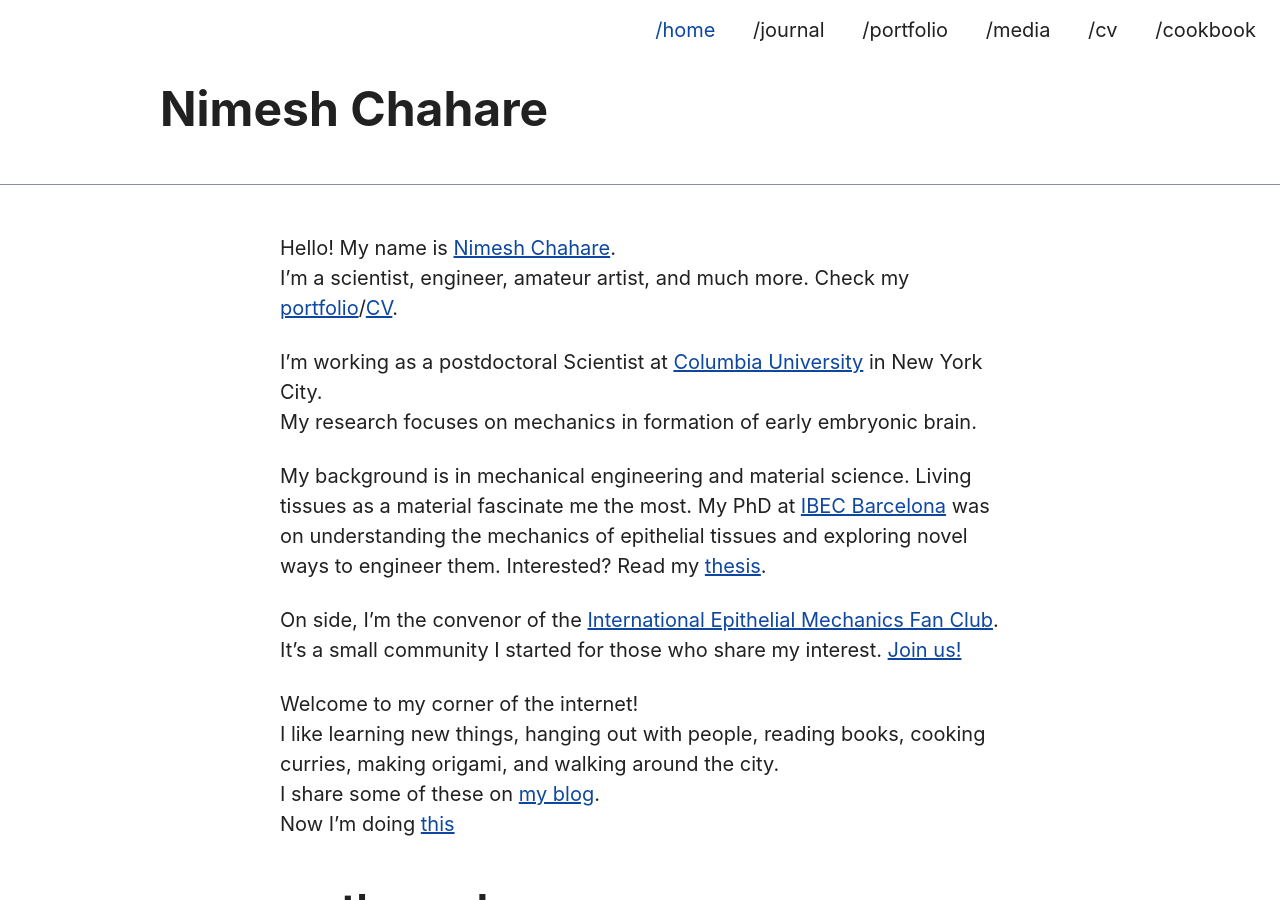
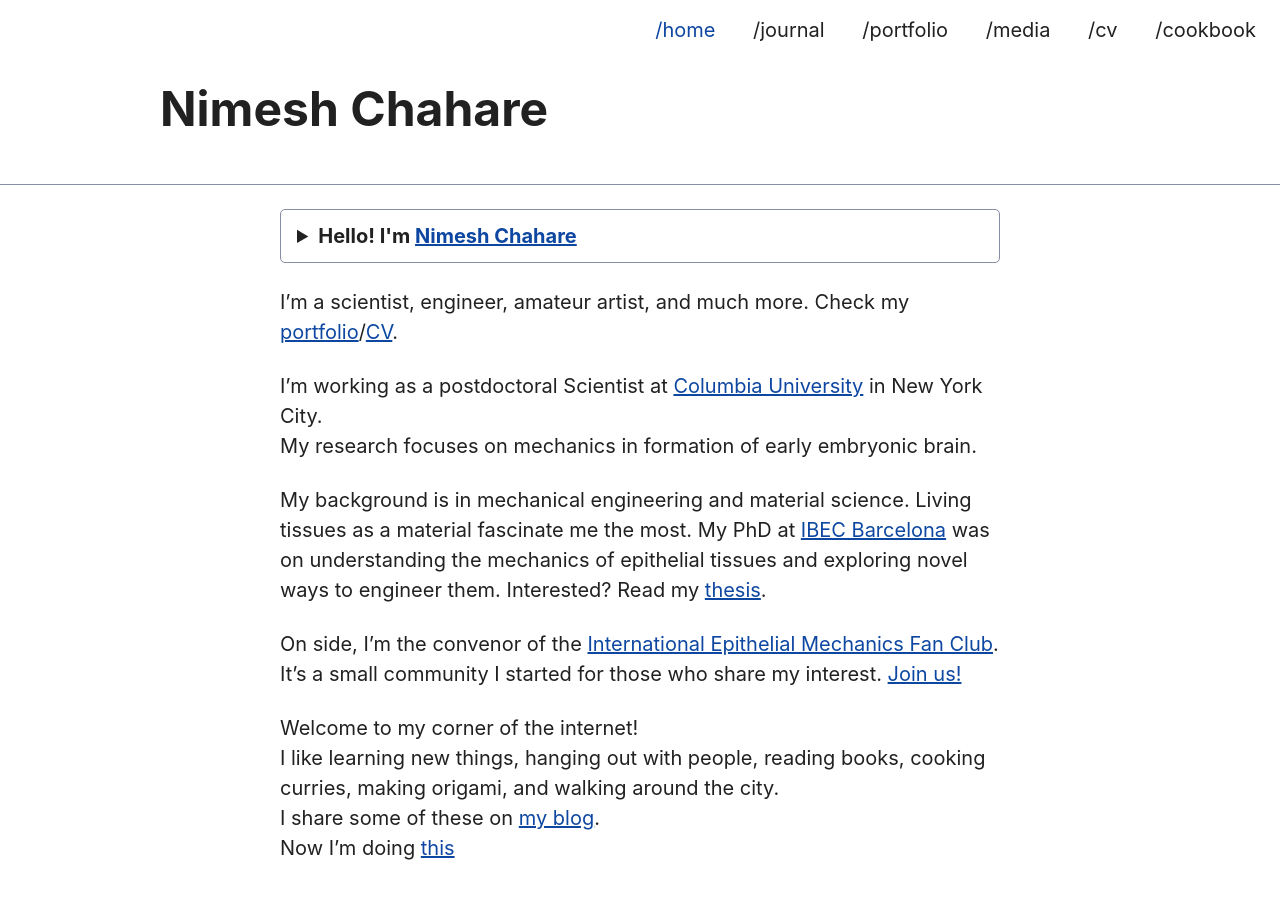
Before and after one commit to nchahare/nchahare.github.io, a Jekyll site: the page built from index.md, in a window 1280 px wide and 900 px high. Built offline with Jekyll 4.4.1, drawn with Linux system fonts in a browser that asks for light colours.

Commit message:
added my face to the index

```diff
--- a/index.md
+++ b/index.md
@@ -8,7 +8,13 @@
 seo_description: Nimesh Chahare is a postdoctoral scientist at Columbia University in New York. His research focuses on the intersection of mechanical engineering and developmental biology, specifically exploring the morphogenesis of early embryonic brain.
 ---
 
-Hello! My name is [Nimesh Chahare](/about).<br>
+
+<details>
+    <summary>Hello! I'm <a href="{{'/about' | prepend: site.baseurl }}"> Nimesh Chahare</a><br></summary>
+    <img src="/assets/img/meme2024.jpg"  height="10px" title="Nimesh Chahare">
+</details>
+
+
 I'm a scientist, engineer, amateur artist, and much more. Check my [portfolio](/portfolio)/[CV](/cv).
 
 I'm working as a postdoctoral Scientist at [Columbia University](https://nerurkar.bme.columbia.edu/) in New York City.<br>
```
